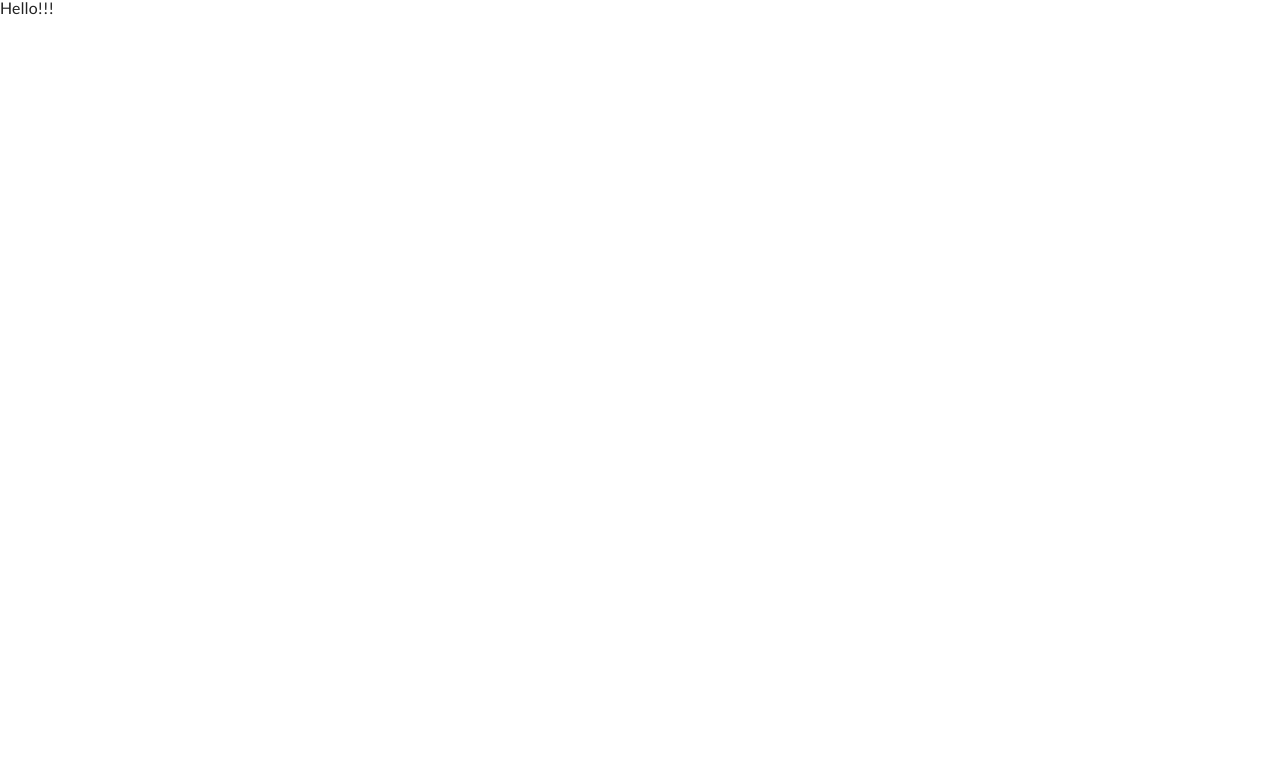
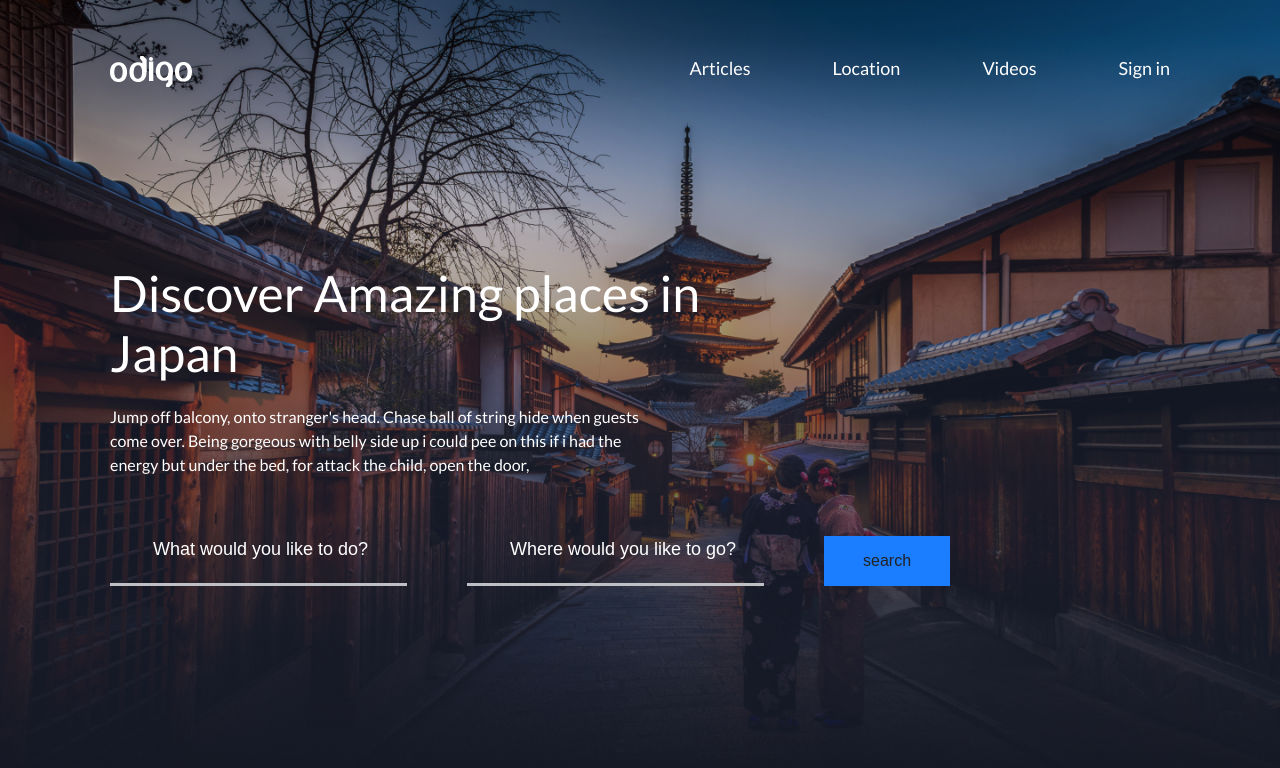
Before and after one commit to viktor-gif/odigo, a plain HTML site: page index.html in a window 1280 px wide. Drawn offline with Linux system fonts and the light colour scheme.

Commit message:
Header and intro

```diff
--- a/index.html
+++ b/index.html
@@ -9,6 +9,61 @@
     <link rel="stylesheet" href="css/style.css">
 </head>
 <body>
-    <h1>Hello!!!</h1>
+
+    <!-- header start -->
+    <header class="header">
+        <div class="wrapper">
+            <div class="header_wrapper">
+                <div class="header_logo">
+                    <a href="/" class="header_logo_link">
+                        <img class="odigo_logo_img" src="img/svg/odigo-logo.svg" alt="Odigo-logo" />
+                    </a>
+                </div>
+                <div class="header_nav">
+                    <ul class="header_nav_list">
+                        <li class="header_nav_item">
+                            <a href="#" class="header_nav_link">Articles</a>
+                        </li>
+                        <li class="header_nav_item">
+                            <a href="#" class="header_nav_link">Location</a>
+                        </li>
+                        <li class="header_nav_item">
+                            <a href="#" class="header_nav_link">Videos</a>
+                        </li>
+                        <li class="header_nav_item">
+                            <a href="#" class="header_nav_link">Sign in</a>
+                        </li>
+                    </ul>
+                </div>
+            </div>
+        </div>
+    </header>
+    <!-- header end -->
+    <!-- intro start -->
+    <section class="intro">
+        <div class="wrapper">
+            <h1 class="intro_title">Discover Amazing places in Japan</h1>
+            <p class="intro_description">
+                Jump off balcony, onto stranger's head. Chase ball of
+                string hide when guests come over. Being gorgeous with
+                belly side up i could pee on this if i had the energy
+                but under the bed, for attack the child, open the door,
+            </p>
+            <form action="#" class="search_form">
+                <fieldset class="search_form_wrap">
+                    <p class="search_form_info">
+                        <input placeholder="What would you like to do?"
+                            name="search-to-do" type="text"
+                            class="search_form_field">
+                        <input placeholder="Where would you like to go?"
+                            name="search-to-go" type="text"
+                            class="search_form_field">
+                        <button class="search_form_button" type="submit">search</button>
+                    </p>
+                </fieldset>
+            </form>
+        </div>
+    </section>
+    <!-- intro end -->
 </body>
 </html>
--- /dev/null
+++ b/scss/style.scss
@@ -0,0 +1,133 @@
+/* lato-regular - latin */
+@font-face {
+    font-family: 'Lato';
+    font-style: normal;
+    font-weight: 400;
+    src: local(''),
+         url('../fonts/lato-v20-latin-regular.woff2') format('woff2'), /* Chrome 26+, Opera 23+, Firefox 39+ */
+         url('../fonts/lato-v20-latin-regular.woff') format('woff'); /* Chrome 6+, Firefox 3.6+, IE 9+, Safari 5.1+ */
+  }
+
+  /* lato-700 - latin */
+  @font-face {
+    font-family: 'Lato';
+    font-style: normal;
+    font-weight: 700;
+    src: local(''),
+         url('../fonts/lato-v20-latin-700.woff2') format('woff2'), /* Chrome 26+, Opera 23+, Firefox 39+ */
+         url('../fonts/lato-v20-latin-700.woff') format('woff'); /* Chrome 6+, Firefox 3.6+, IE 9+, Safari 5.1+ */
+  }
+
+  /* lato-900 - latin */
+  @font-face {
+    font-family: 'Lato';
+    font-style: normal;
+    font-weight: 900;
+    src: local(''),
+         url('../fonts/lato-v20-latin-900.woff2') format('woff2'), /* Chrome 26+, Opera 23+, Firefox 39+ */
+         url('../fonts/lato-v20-latin-900.woff') format('woff'); /* Chrome 6+, Firefox 3.6+, IE 9+, Safari 5.1+ */
+  }
+
+  html {
+    box-sizing: border-box;
+  }
+  *, *::before, *::after {
+    box-sizing: inherit;
+  }
+
+  body {
+    font-family: Lato, sans-serif;
+    font-style: normal;
+    font-weight: normal;
+    font-size: 16px;
+    line-height: 16px;
+  }
+
+  .wrapper {
+    max-width: 1060px;
+    margin: 0 auto;
+  }
+
+  // header start
+  .header {
+    padding-top: 56px;
+    position: fixed;
+    top: 0;
+    left: 0;
+    width: 100%;
+  }
+  .header_wrapper {
+    display: flex;
+    justify-content: space-between;
+    flex-wrap: wrap;
+  }
+  .header_nav_list {
+    display: flex;
+  }
+  .header_nav_item {
+    margin-right: 82px;
+  }
+  .header_nav_item:last-child {
+    margin-right: 0;
+  }
+  .header_nav_link {
+    font-size: 18px;
+    line-height: 24px;
+    color: #fff;
+    text-decoration: none;
+  }
+  .header_nav_link:hover {
+    opacity: .7;
+  }
+  // header end
+
+  /* intro start */
+  .intro {
+    min-height: 100vh;
+    background: url("../img/intro.jpg") no-repeat center;
+    background-size: cover;
+  }
+  .intro_title {
+    padding-top: 263px;
+    margin-bottom: 22px;
+    font-weight: 500;
+    font-size: 50px;
+    line-height: 60px;
+    color: #fff;
+    max-width: 619px;
+  }
+  .intro_description {
+    margin-bottom: 59px;
+    font-weight: normal;
+    font-size: 16px;
+    line-height: 24px;
+    color: #fff;
+    max-width: 546px;
+  }
+  .search_form_info {
+    display: flex;
+
+  }
+  .search_form_field {
+    background-color: transparent;
+    color: #fff;
+    font-weight: 500;
+    font-size: 18px;
+    line-height: 24px;
+    padding-bottom: 22px;
+    border: 0;
+    border-bottom: 3px solid #BFC0C5;
+    margin-right: 60px;
+    width: 297px;
+    padding-left: 43px;
+  }
+  .search_form_field::placeholder {
+    color: #fff;
+  }
+  .search_form_button {
+    padding: 15px 39px;
+    border-radius: 0;
+    border: 0;
+    background: #1B7DFF;
+  }
+  /* intro end */
```
Also changed, not shown: css/style.css, img/intro.jpg (added), img/svg/odigo-logo.svg (added), 1 other file.
